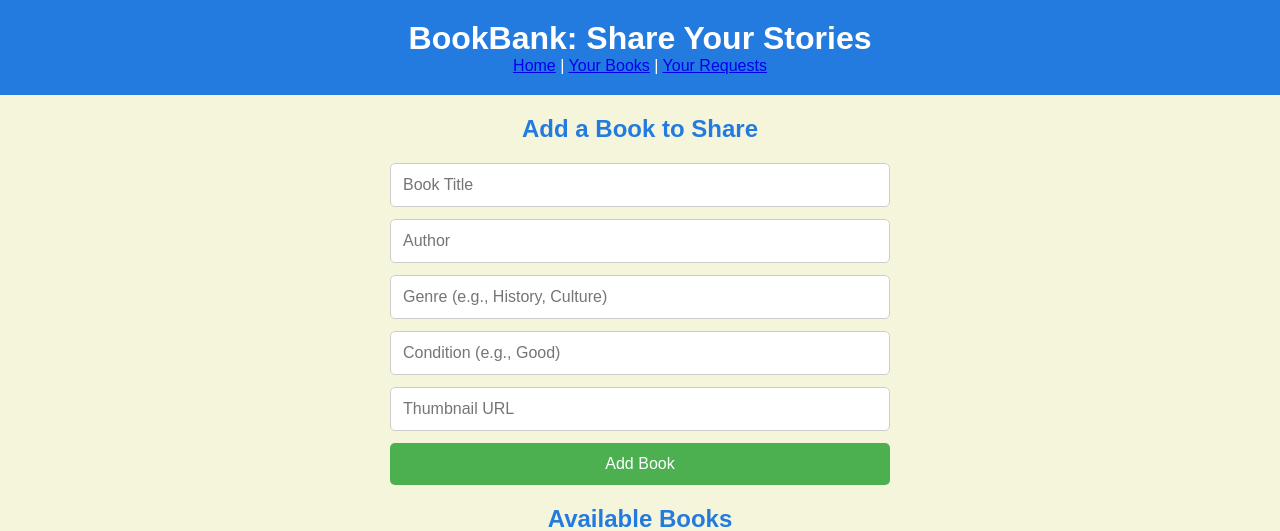
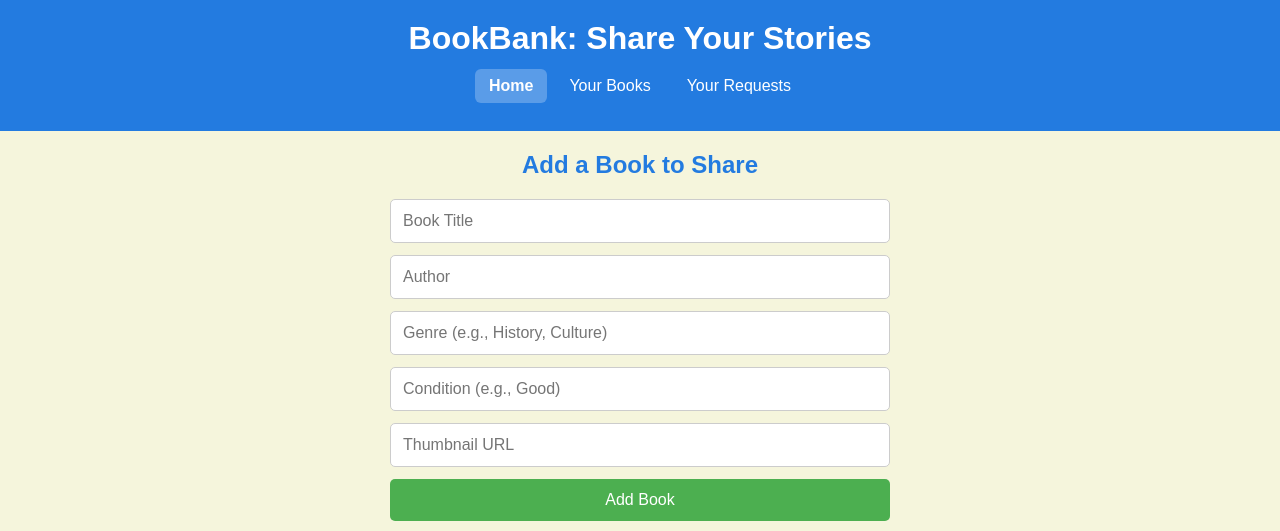
Before and after one commit to Ojasi-055/DLBCSPJWD, a Flask app: page / in a window 1280 px wide. Shown: the top 531 px of the page. Run offline with Flask 3, Linux system fonts and the light colour scheme.

Commit message:
Navbar appearance enhanced

```diff
--- a/static/styles.css
+++ b/static/styles.css
@@ -14,6 +14,41 @@ header {
 h1 {
   margin: 0;
   font-size: 32px;
+  font-weight: 700;
+}
+nav {
+  margin-top: 4px;
+  text-align: center;
+  background-color: #237be0;
+  color: white;
+}
+nav .nav {
+  list-style: none;
+  display: flex;
+  gap: 8px;
+  justify-content: center;
+  align-items: center;
+  padding: 8px 0;
+  margin: 0;
+}
+nav .nav li {
+  display: inline-block;
+}
+nav a {
+  color: #ffffff;
+  text-decoration: none;
+  display: inline-block;
+  padding: 8px 14px;
+  border-radius: 6px;
+  transition: background-color 0.2s ease, color 0.2s ease;
+}
+nav a:hover {
+  background-color: rgba(255, 255, 255, 0.15);
+  color: #ffffff;
+}
+nav a[aria-current="page"] {
+  background-color: rgba(255, 255, 255, 0.25);
+  color: #ffffff;
   font-weight: 700;
 }
 h2 {
--- a/templates/books.html
+++ b/templates/books.html
@@ -10,7 +10,11 @@
     <header>
         <h1>Your Books - BookBank</h1>
         <nav>
-            <a href="/">Home</a> | <a href="/books">Your Books</a> | <a href="/requests">Your Requests</a>
+            <ul class="nav">
+                <li><a href="/">Home</a></li>
+                <li><a href="/books" aria-current="page">Your Books</a></li>
+                <li><a href="/requests">Your Requests</a></li>
+            </ul>
         </nav>
     </header>
     <main>
--- a/templates/index.html
+++ b/templates/index.html
@@ -10,7 +10,11 @@
   <header>
     <h1>BookBank: Share Your Stories</h1>
     <nav>
-      <a href="/">Home</a> | <a href="/books">Your Books</a> | <a href="/requests">Your Requests</a>
+      <ul class="nav">
+        <li><a href="/" aria-current="page">Home</a></li>
+        <li><a href="/books">Your Books</a></li>
+        <li><a href="/requests">Your Requests</a></li>
+      </ul>
     </nav>
   </header>
   <main>
--- a/templates/requests.html
+++ b/templates/requests.html
@@ -10,7 +10,11 @@
     <header>
         <h1>Your Requests - BookBank</h1>
         <nav>
-            <a href="/">Home</a> | <a href="/books">Your Books</a> | <a href="/requests">Your Requests</a>
+            <ul class="nav">
+                <li><a href="/">Home</a></li>
+                <li><a href="/books">Your Books</a></li>
+                <li><a href="/requests" aria-current="page">Your Requests</a></li>
+            </ul>
         </nav>
     </header>
     <main>
```
